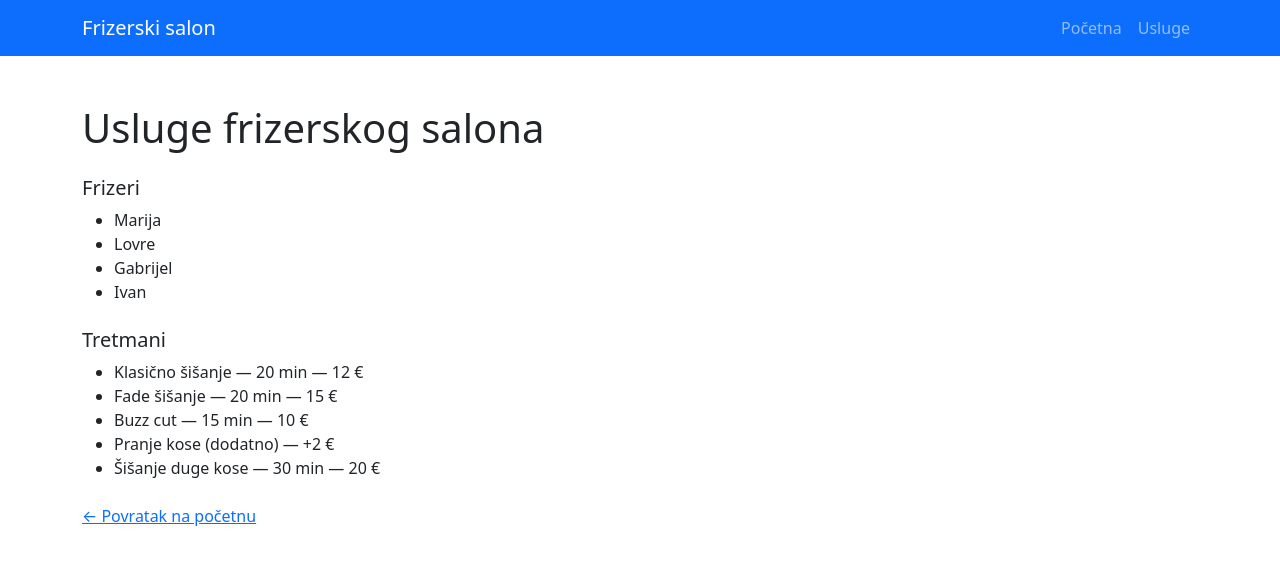
After one commit to LovreD/Projektni-zadatak, a Flask app: page /usluge in a window 1280 px wide. The commit adds this page. Shown: the top 565 px of the page. Run offline with Flask 3, Linux system fonts and the light colour scheme; some libraries are stand-ins or nearby versions.

Commit message:
Dodana stranica usluge

```diff
--- a/Salon/main/routes.py
+++ b/Salon/main/routes.py
@@ -4,3 +4,7 @@ from . import bp
 @bp.route("/")
 def index():
     return render_template("index.html")
+
+@bp.route("/usluge")
+def usluge():
+    return render_template("usluge.html")
--- a/Salon/templates/base.html
+++ b/Salon/templates/base.html
@@ -7,11 +7,16 @@
     {{ bootstrap.load_css() }}
 </head>
 <body>
-    <nav class="navbar navbar-expand-lg navbar-dark bg-primary">
-        <div class="container">
-            <a class="navbar-brand" href="/">Frizerski salon</a>
-        </div>
-    </nav>
+<nav class="navbar navbar-expand-lg navbar-dark bg-primary">
+  <div class="container">
+    <a class="navbar-brand" href="{{ url_for('main.index') }}">Frizerski salon</a>
+    <div class="navbar-nav">
+      <a class="nav-link" href="{{ url_for('main.index') }}">Početna</a>
+      <a class="nav-link" href="{{ url_for('main.usluge') }}">Usluge</a>
+    </div>
+  </div>
+</nav>
+
 
     <div class="container mt-5">
         {% block content %}{% endblock %}
--- /dev/null
+++ b/Salon/templates/usluge.html
@@ -0,0 +1,24 @@
+{% extends "base.html" %}
+
+{% block content %}
+  <h1 class="mb-4">Usluge frizerskog salona</h1>
+
+  <h5 class="mt-3">Frizeri</h5>
+  <ul>
+    <li>Marija</li>
+    <li>Lovre</li>
+    <li>Gabrijel</li>
+    <li>Ivan</li>
+  </ul>
+
+  <h5 class="mt-4">Tretmani</h5>
+  <ul>
+    <li>Klasično šišanje — 20 min — 12 €</li>
+    <li>Fade šišanje — 20 min — 15 €</li>
+    <li>Buzz cut — 15 min — 10 €</li>
+    <li>Pranje kose (dodatno) — +2 €</li>
+    <li>Šišanje duge kose — 30 min — 20 €</li>
+  </ul>
+
+  <p class="mt-4"><a href="{{ url_for('main.index') }}">← Povratak na početnu</a></p>
+{% endblock %}
```
